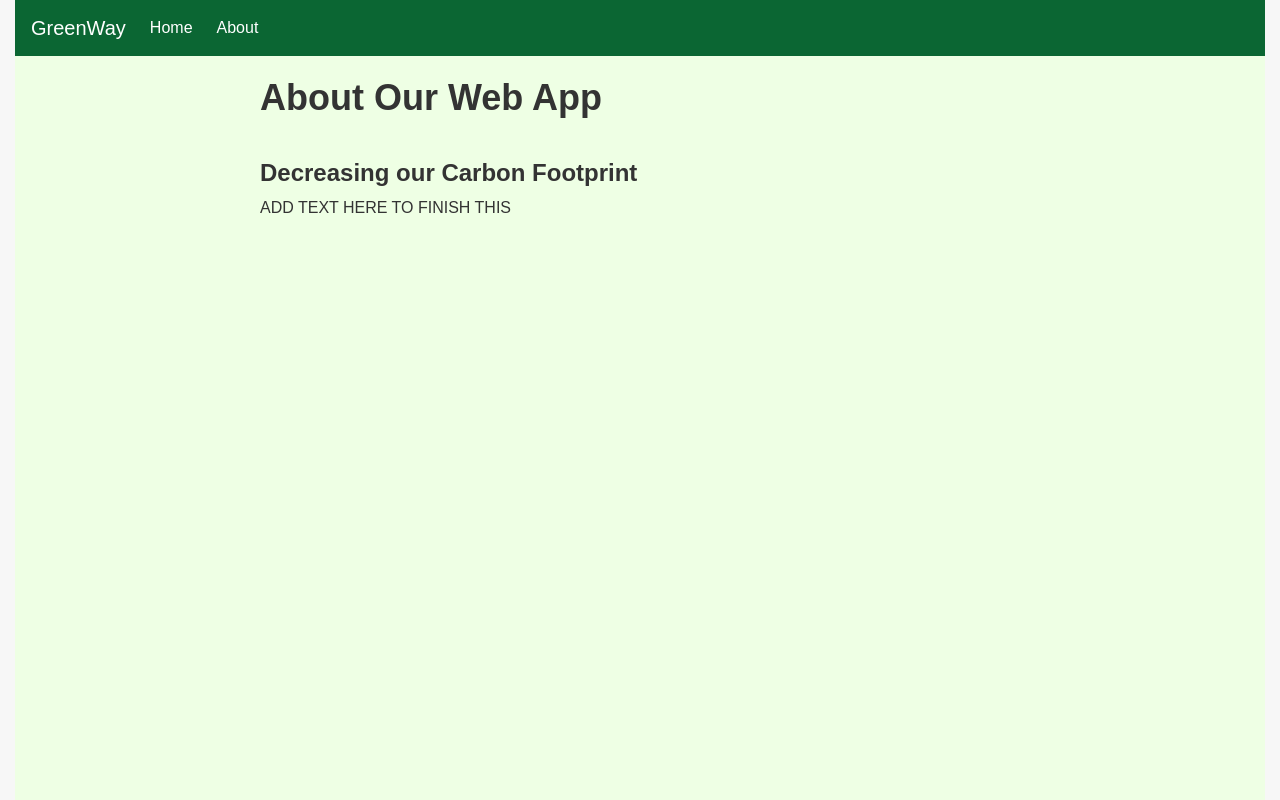
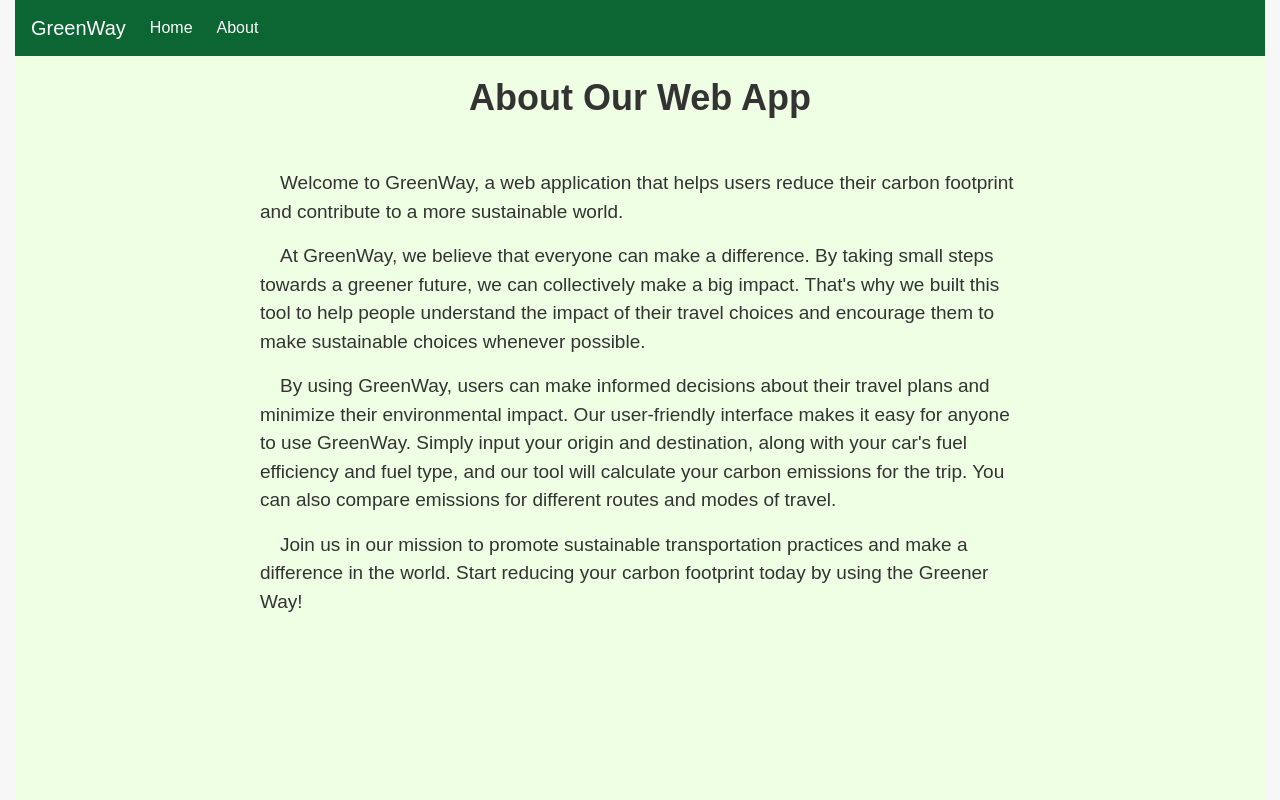
Before and after one commit to shrutibala1/EcoHacks, a Django app: page /main/main/about/ in a window 1280 px wide. Run offline with Django 4.2, Linux system fonts and the light colour scheme; some libraries are stand-ins or nearby versions.

Commit message:
about us page

```diff
--- a/EcoHacks/main/templates/main/about.html
+++ b/EcoHacks/main/templates/main/about.html
@@ -1,17 +1,16 @@
 {% extends 'main/base.html' %}
 {% load static %}
+
 {% block content %}
-    <head>
+  <head>
     <title>About Us</title>
     <style>
-      /* Set the font and background colors for the page */
       body {
         font-family: Arial, sans-serif;
         color: #333;
         background-color: #f7f7f7;
       }
 
-      /* Center the content on the page */
       .container {
         max-width: 800px;
         margin: 0 auto;
@@ -23,6 +22,8 @@
         font-size: 36px;
         font-weight: bold;
         margin-top: 0;
+        margin-bottom: 50px;
+        text-align: center;
       }
 
       h2 {
@@ -31,15 +32,10 @@
         margin-top: 40px;
       }
 
-      /* Style the paragraphs */
       p {
-        font-size: 16px;
+        text-indent: 20px;
+        font-size: 19px;
         line-height: 1.5;
-      }
-
-      /* Add a border to the image */
-      img {
-        border: 5px solid #fff;
       }
     </style>
   </head>
@@ -47,9 +43,14 @@
     <div class="container">
       <h1>About Our Web App</h1>
 
-      <h2>Decreasing our Carbon Footprint</h2>
-      <p>ADD TEXT HERE TO FINISH THIS</p>
+<!--      <h2>Decreasing our Carbon Footprint</h2>-->
+      <p>Welcome to GreenWay, a web application that helps users reduce their carbon footprint and contribute to a more sustainable world.</p>
 
+      <p>At GreenWay, we believe that everyone can make a difference. By taking small steps towards a greener future, we can collectively make a big impact. That's why we built this tool to help people understand the impact of their travel choices and encourage them to make sustainable choices whenever possible.</p>
+
+      <p>By using GreenWay, users can make informed decisions about their travel plans and minimize their environmental impact. Our user-friendly interface makes it easy for anyone to use GreenWay. Simply input your origin and destination, along with your car's fuel efficiency and fuel type, and our tool will calculate your carbon emissions for the trip. You can also compare emissions for different routes and modes of travel.</p>
+
+      <p>Join us in our mission to promote sustainable transportation practices and make a difference in the world. Start reducing your carbon footprint today by using the Greener Way!</p>
     </div>
   </body>
 {% endblock %}
```
